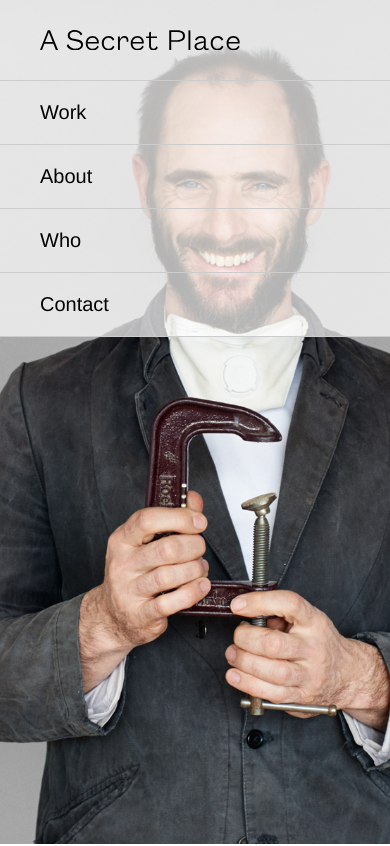
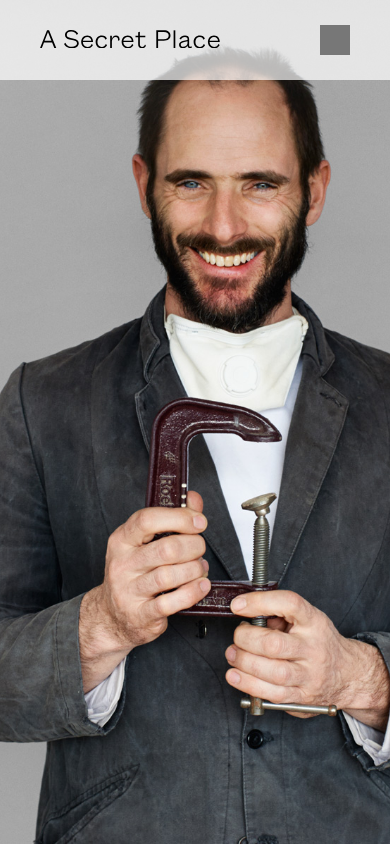
Before and after one commit to georgesydney/asp-portfolio, a plain HTML site: page index.html in a window 390 px wide. Shown: the top 846 px of the page. Drawn offline with Linux system fonts and the light colour scheme.

Commit message:
detailed hamburger menu

```diff
--- a/css/main.css
+++ b/css/main.css
@@ -74,25 +74,33 @@ header{
 }
 .logo{
 	position: absolute;
-	width: 200px;
+	width: 180px;
 	top: 30px;
 	left: 40px;
 }
-.navigation{
+#hamburger-navigation{
 	position: absolute;
 	width: 100%;
 	top: 80px;
 	left:0;
 	background-color: rgba(255, 255, 255, 0.7);
+	border-top: solid 1px #ccc;
+	display:none;
 }
-.navigation li{
+#hamburger-navigation li{
 	list-style: none;
 	padding: 20px 40px;
 	font-weight: 300;
 	border-bottom: solid 1px #ccc;
 }
-.navigation li:first-child{
-	border-top: solid 1px #ccc;
+#hamburger{
+	width: 30px;
+	height: 30px;
+	background-color: #777;
+	position: absolute;
+	right: 40px;
+	top: 50%;
+	transform: translate(0, -50%);
 }
 
 footer{
--- a/index.html
+++ b/index.html
@@ -63,11 +63,13 @@
 				</svg>
 			</div>
 
-			<ul class="navigation">
-				<li><a href="#work">Work</a></li>
-				<li><a href="index.html#about">About</a></li>
-				<li><a href="index.html#who">Who</a></li>
-				<li><a href="mailto:info@asecretplace.agency?Subject=">Contact</a></li>
+			<div id="hamburger"></div>
+
+			<ul id="hamburger-navigation">
+				<a href="#work"><li>Work</li></a>
+				<a href="index.html#about"><li>About</li></a>
+				<a href="index.html#who"><li>Who</li></a>
+				<a href="mailto:info@asecretplace.agency?Subject="><li>Contact</li></a>
 			</ul>
 		</header>
 
--- a/js/main.js
+++ b/js/main.js
@@ -1,16 +1,7 @@
 $(document).ready(function(){
-
-	// console.log('it works');
-
-	// $( window ).resize(function() {
-
- //  		location.reload();
-	// });
-
-	// $('.slideshow').cycle({
-
-	// speed: 500,
-
-	// });
+	$('#hamburger').click(function() {
+		$('#hamburger-navigation').slideToggle("slow", function(){
+		});
+	});
 
 });
```
